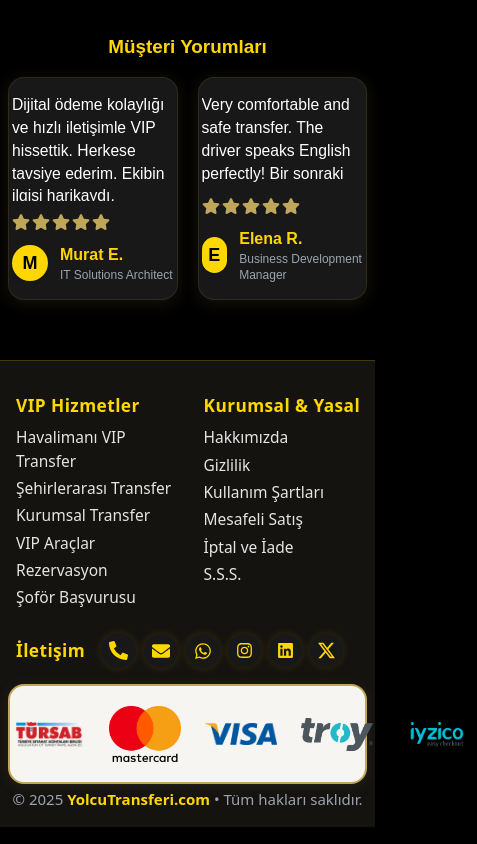
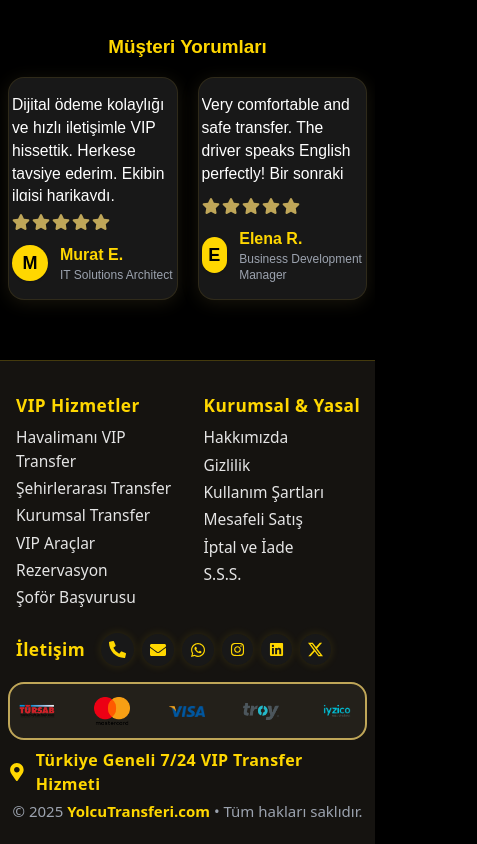
Before and after one commit to haliltayfur/yolcutransferi, a Next.js app: page / in a window 390 px wide. Shown: the part 4164-5008 px from the top of the page, 477 px wide, since content can reach past the window. Built offline with nearby package versions, Linux system fonts and the light colour scheme.

Commit message:
Update Footer.jsx

```diff
--- a/components/Footer.jsx
+++ b/components/Footer.jsx
@@ -2,7 +2,7 @@
 
 "use client";
 import Image from "next/image";
-import { FaWhatsapp, FaInstagram, FaPhoneAlt, FaEnvelope, FaLinkedin } from "react-icons/fa";
+import { FaWhatsapp, FaInstagram, FaPhoneAlt, FaEnvelope, FaLinkedin, FaMapMarkerAlt } from "react-icons/fa";
 import { SiX } from "react-icons/si";
 
 export default function Footer() {
@@ -68,44 +68,71 @@ export default function Footer() {
       <div className="md:hidden flex flex-row items-center gap-3 mt-2 mb-2 w-full max-w-6xl mx-auto pl-2">
         <h3 className="text-gold text-[1.08rem] font-bold tracking-wide m-0">İletişim</h3>
         <div className="flex items-center gap-2 ml-1">
-          <a href="tel:+905395267569" className="footer-social" aria-label="Telefon"><FaPhoneAlt size={19} /></a>
-          <a href="mailto:info@yolcutransferi.com" className="footer-social" aria-label="Mail"><FaEnvelope size={18} /></a>
-          <a href="https://wa.me/905395267569" target="_blank" rel="noopener noreferrer" className="footer-social" aria-label="WhatsApp"><FaWhatsapp size={18} /></a>
-          <a href="https://www.instagram.com/yolcutransferi/" target="_blank" rel="noopener noreferrer" className="footer-social" aria-label="Instagram"><FaInstagram size={17} /></a>
-          <a href="https://www.linkedin.com/company/yolcutransferi/" target="_blank" rel="noopener noreferrer" className="footer-social" aria-label="LinkedIn"><FaLinkedin size={17} /></a>
-          <a href="https://x.com/yolcutransferi" target="_blank" rel="noopener noreferrer" className="footer-social" aria-label="X"><SiX size={17} /></a>
+          <a href="tel:+905395267569" className="footer-social" aria-label="Telefon"><FaPhoneAlt size={17} /></a>
+          <a href="mailto:info@yolcutransferi.com" className="footer-social" aria-label="Mail"><FaEnvelope size={16} /></a>
+          <a href="https://wa.me/905395267569" target="_blank" rel="noopener noreferrer" className="footer-social" aria-label="WhatsApp"><FaWhatsapp size={16} /></a>
+          <a href="https://www.instagram.com/yolcutransferi/" target="_blank" rel="noopener noreferrer" className="footer-social" aria-label="Instagram"><FaInstagram size={15} /></a>
+          <a href="https://www.linkedin.com/company/yolcutransferi/" target="_blank" rel="noopener noreferrer" className="footer-social" aria-label="LinkedIn"><FaLinkedin size={15} /></a>
+          <a href="https://x.com/yolcutransferi" target="_blank" rel="noopener noreferrer" className="footer-social" aria-label="X"><SiX size={15} /></a>
         </div>
       </div>
       {/* Alt BAND: LOGO BANDI KOYU - GOLD ÇERÇEVE, kırık beyaz fon, responsive */}
       <div className="w-full flex flex-col items-center justify-center max-w-6xl mx-auto pt-2 pb-1">
+        {/* Türkiye Geneli ve logolar kutusu */}
         <div
-          className="
-            flex flex-row items-center
-            justify-between
-            gap-6
-            w-full
-            px-5
-            py-3
-            rounded-2xl
-            mb-1
-            logo-band
-            logo-band-light
-          "
+          className="w-full flex flex-col items-center justify-center"
+          style={{marginBottom: "5px"}}
+        >
+          {/* Sadece desktopta göster */}
+          <div className="hidden md:flex items-center justify-center w-full">
+            <div
+              className="flex flex-row items-center justify-between px-5 py-2 rounded-2xl logo-band-gold"
               style={{
-            border: "2px solid #bfa658",
-            background: "#f6f5f2", // kırık beyaz
-            minHeight: "46px",
+                border: "2.5px solid #bfa658",
+                background: "#23201a",
+                minHeight: "44px",
+                width: "470px", // Ekrana göre ortalanır ve aynı genişlikte kalır
+                margin: "0 auto",
                 boxShadow: "0 2px 16px #bfa65818"
               }}
             >
-          <Image src="/tursab.png" alt="TÜRSAB" width={72} height={32} className="footer-card-img desktop-logo" />
-          <Image src="/mastercard.png" alt="MasterCard" width={72} height={32} className="footer-card-img desktop-logo" />
-          <Image src="/visa.png" alt="Visa" width={72} height={32} className="footer-card-img desktop-logo" />
-          <Image src="/Troy.png" alt="TROY" width={72} height={32} className="footer-card-img desktop-logo" />
-          <Image src="/iyzico.png" alt="iyzico" width={80} height={32} className="footer-card-img desktop-logo" />
+              <Image src="/tursab.png" alt="TÜRSAB" width={48} height={20} className="footer-card-img desktop-logo" />
+              <Image src="/mastercard.png" alt="MasterCard" width={48} height={20} className="footer-card-img desktop-logo" />
+              <Image src="/visa.png" alt="Visa" width={48} height={20} className="footer-card-img desktop-logo" />
+              <Image src="/Troy.png" alt="TROY" width={48} height={20} className="footer-card-img desktop-logo" />
+              <Image src="/iyzico.png" alt="iyzico" width={54} height={20} className="footer-card-img desktop-logo" />
             </div>
+          </div>
+          {/* Sadece mobilde göster */}
+          <div className="flex md:hidden items-center justify-center w-full">
+            <div
+              className="flex flex-row items-center justify-between px-2 py-2 rounded-2xl logo-band-gold"
+              style={{
+                border: "2px solid #bfa658",
+                background: "#23201a",
+                minHeight: "28px",
+                width: "99vw",
+                margin: "0 auto",
+                maxWidth: "430px"
+              }}
+            >
+              <Image src="/tursab.png" alt="TÜRSAB" width={38} height={14} className="footer-card-img mobile-logo" />
+              <Image src="/mastercard.png" alt="MasterCard" width={36} height={14} className="footer-card-img mobile-logo" />
+              <Image src="/visa.png" alt="Visa" width={36} height={14} className="footer-card-img mobile-logo" />
+              <Image src="/Troy.png" alt="TROY" width={36} height={14} className="footer-card-img mobile-logo" />
+              <Image src="/iyzico.png" alt="iyzico" width={40} height={14} className="footer-card-img mobile-logo" />
+            </div>
+          </div>
+          {/* Türkiye geneli 7/24 yazısı ve © bandı */}
+          <div className="flex flex-col items-center justify-center mt-2 w-full">
+            <span className="flex items-center text-gold text-[16px] font-semibold tracking-wide mb-1" style={{gap: 6}}>
+              <FaMapMarkerAlt className="mr-1" style={{fontSize:18}} />
+              Türkiye Geneli 7/24 VIP Transfer Hizmeti
+            </span>
             <div className="text-[15px] text-gray-400 font-light text-center mb-0">
               © {new Date().getFullYear()} <span className="text-gold font-semibold">YolcuTransferi.com</span> • Tüm hakları saklıdır.
+            </div>
+          </div>
         </div>
       </div>
       <style jsx>{`
@@ -136,28 +163,26 @@ export default function Footer() {
         .footer-card-img {
           background: transparent;
           border-radius: 8px;
-          padding: 3px 13px;
-          height: 32px !important;
-          width: auto !important;
           object-fit: contain;
           display: inline-block;
           transition: all .2s;
         }
         @media (min-width: 900px) {
           .footer-card-img.desktop-logo {
-            height: 32px !important;
+            height: 20px !important;
             width: auto !important;
-            padding: 3px 13px;
+            padding: 1px 8px;
           }
         }
         @media (max-width: 900px) {
-          .desktop-logo { height: 24px !important; padding: 2px 7px; width: auto !important; }
-          .logo-band-light { min-height: 26px !important; }
+          .footer-card-img.mobile-logo {
+            height: 14px !important;
+            width: auto !important;
+            padding: 1px 4px;
+          }
         }
         @media (max-width: 600px) {
-          .footer-card-img { height: 18px !important; padding: 2px 4px; }
-          .logo-band { padding-left: 3px !important; padding-right: 3px !important; }
-          .logo-band-light { min-height: 18px !important; }
+          .logo-band-gold { min-height: 20px !important; }
         }
       `}</style>
     </footer>
```
Lines whose indentation alone changed are shown as unchanged.
